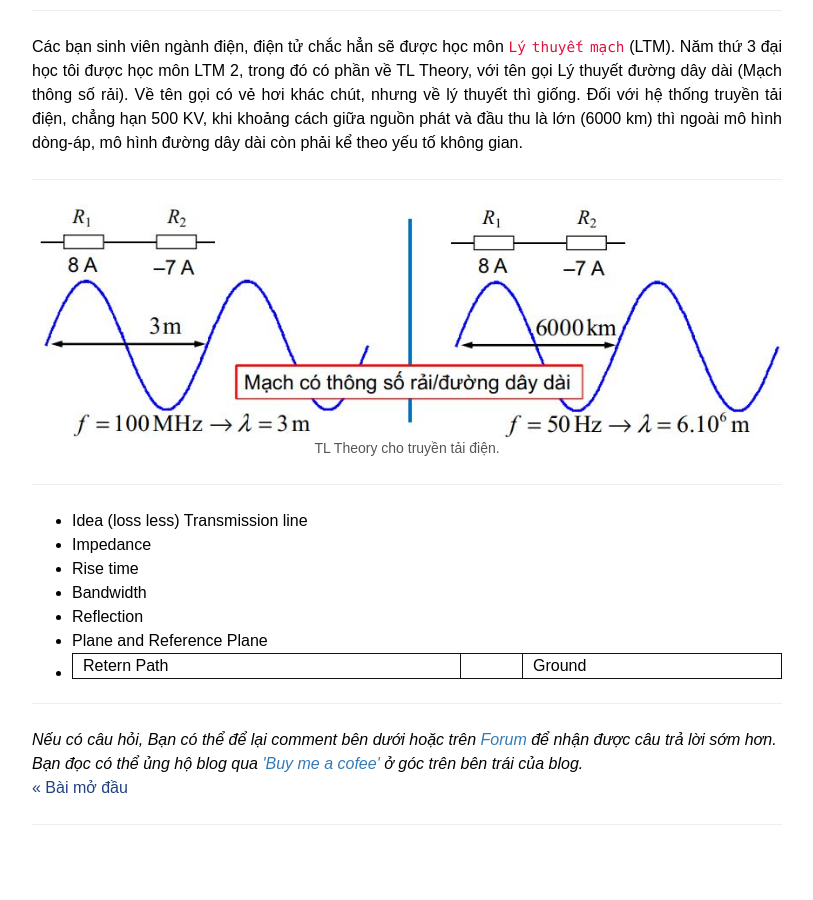
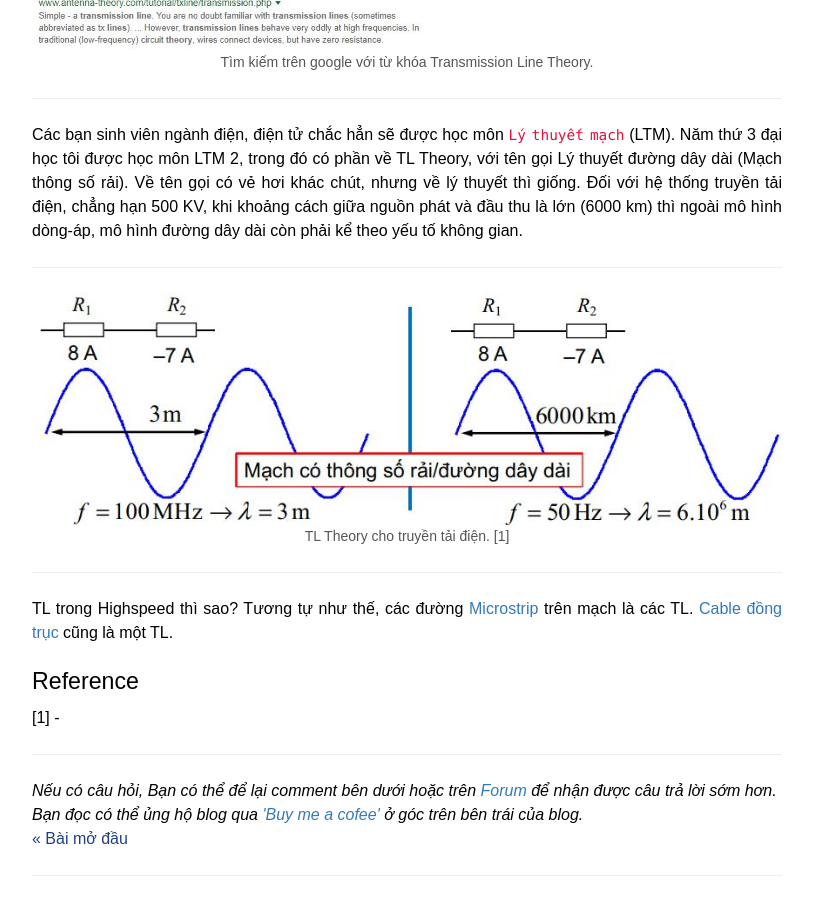
Before and after one commit to anhvanthe/SignalPowerIntegrity, a Jekyll site: the page built from _posts/2018-09-22-lythuyet-duong-day-dai.md, in a window 1280 px wide and 900 px high, scrolled down 978 px. Shown: the whole window, without its empty margins (233-1046 px from the left). Built offline with Jekyll 4.4.1, drawn with Linux system fonts in a browser that asks for light colours; nearby versions of some CDN libraries; comment, search, counter and statistics services are not loaded; before the commit the page ends 1827 px from its top, so only the background shows below that; some of the changed text lies outside the part shown.

Commit message:
update 2018-09-22-lythuyet-duong-day-dai.md

```diff
--- a/_posts/2018-09-22-lythuyet-duong-day-dai.md
+++ b/_posts/2018-09-22-lythuyet-duong-day-dai.md
@@ -9,6 +9,12 @@ categories: Basic
 
 ---
 
+**Trong bài viết này:**
+
+
+<a name="-gioi-thieu"></a>
+
+## 1.Giới thiệu
 Hôm nay chúng ta sẽ tìm hiểu về lý thuyết đường dây truyền tải (Transmission Line Theory - TL Theory), một lý thuyết cơ bản trong điện-điện tử nói chung và thiết kế mạch High Speed nói riêng. Khi search trên Google với từ khóa `Transmission Line Theory` tôi nhận được `112,000,000` kết quả trong khi với từ khóa "Mark Zuckerberg" là `30,000,000` kết quả. Điều này chứng tỏ lý thuyết này nhận được sự quan tâm của đông đảo sinh viên, NCS, giảng viên và kỹ sư. Tôi thấy rất nhiều trường giảng dạy về lý thuyết này, cho nhiều môn học khác nhau và dùng trong các ứng dụng khác nhau, cho thấy tầm quan trọng của TL Theory.
 
 <hr>
@@ -23,14 +29,26 @@ Các bạn sinh viên ngành điện, điện tử chắc hẳn sẽ được h
 <hr>
 <div class="imgcap">
  <img src ="/assets/1_tl/tl_ncp.jpg" align = "center" width = "">
- <div class = "thecap"> TL Theory cho truyền tải điện. </div>
+ <div class = "thecap"> TL Theory cho truyền tải điện. [1] </div>
 </div>
 <hr>
 
+<!-- Khi bạn tăng tần số lên, chẳng hạn 2,000,000 lần -->
+TL trong Highspeed thì sao? Tương tự như thế, các đường [Microstrip] trên mạch là các TL. [Cable đồng trục][coxial] cũng là một TL.
+
+<a name="-dinh-nghia"></a>
 
 
+
+
+[Microstrip]: https://en.wikipedia.org/wiki/Microstrip
+[coxial]: https://en.wikipedia.org/wiki/Coaxial_cable
+
+### Reference
+[1] -
+
 <!--
-- Idea (loss less) Transmission line
+- Idea (loss less) Transmission line model
 - Impedance
 - Rise time
 - Bandwidth
@@ -39,11 +57,3 @@ Các bạn sinh viên ngành điện, điện tử chắc hẳn sẽ được h
 - Retern Path || Ground
 
  -->
-
- - Idea (loss less) Transmission line
-- Impedance
-- Rise time
-- Bandwidth
-- Reflection
-- Plane and Reference Plane
-- Retern Path || Ground
```
